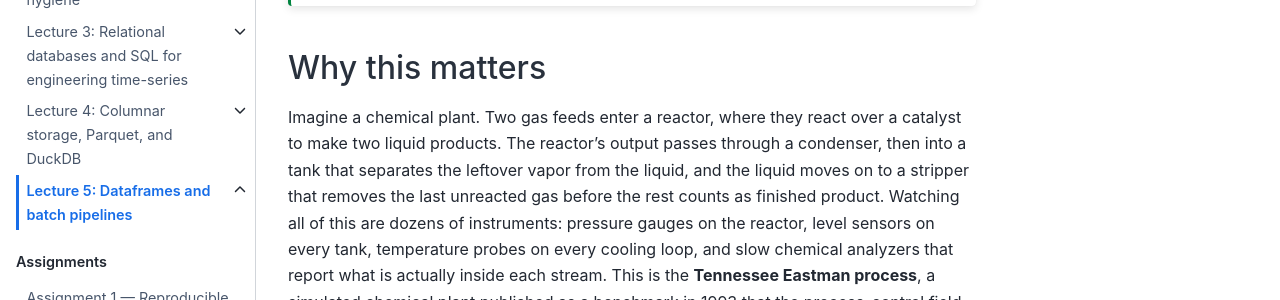
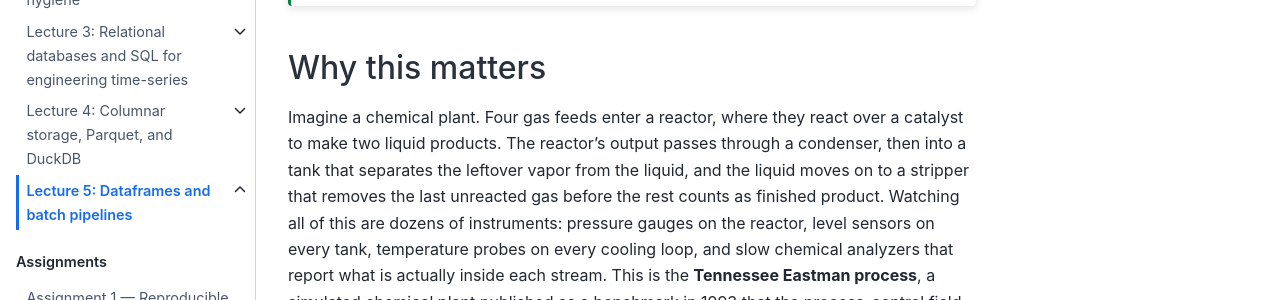
Before and after one commit to jkitchin/f26-06763, a Jupyter Book: the page built from lectures/l05/notes.md, in a window 1280 px wide and 900 px high. Shown: the part 452-752 px from the top of the window. Built offline with Jupyter Book 1.0.4 settings and Sphinx 7.4.7 and the Sphinx Book theme 1.1.4, drawn with Linux system fonts in a browser that asks for light colours; pages that are not in the unit, such as notebooks, are missing from menus; some of the changed text lies outside the part shown.

Commit message:
Fix Lecture 5's feed count for Tennessee Eastman
The process has four gas feed streams (A, D, E, and a mixed A/C stream),
not two. Two is the count of liquid products, which the sentence had
conflated with feeds.

Co-Authored-By: Claude Opus 4.8 <noreply@anthropic.com>

````diff
--- a/lectures/l05/notes.md
+++ b/lectures/l05/notes.md
@@ -13,10 +13,10 @@
 
 ## Why this matters
 
-Imagine a chemical plant. Two gas feeds enter a reactor, where they react over a catalyst to make two liquid products. The reactor's output passes through a condenser, then into a tank that separates the leftover vapor from the liquid, and the liquid moves on to a stripper that removes the last unreacted gas before the rest counts as finished product. Watching all of this are dozens of instruments: pressure gauges on the reactor, level sensors on every tank, temperature probes on every cooling loop, and slow chemical analyzers that report what is actually inside each stream. This is the **Tennessee Eastman process**, a simulated chemical plant published as a benchmark in 1993 that the process-control field has used ever since to test the kind of software this course teaches you to write.
+Imagine a chemical plant. Four gas feeds enter a reactor, where they react over a catalyst to make two liquid products. The reactor's output passes through a condenser, then into a tank that separates the leftover vapor from the liquid, and the liquid moves on to a stripper that removes the last unreacted gas before the rest counts as finished product. Watching all of this are dozens of instruments: pressure gauges on the reactor, level sensors on every tank, temperature probes on every cooling loop, and slow chemical analyzers that report what is actually inside each stream. This is the **Tennessee Eastman process**, a simulated chemical plant published as a benchmark in 1993 that the process-control field has used ever since to test the kind of software this course teaches you to write.
 
 ```{figure} figures/tep-screenshot.png
-:alt: Piping and instrumentation diagram of the Tennessee Eastman process, showing feed streams A, D, and E entering a reactor, a condenser, a compressor, a vapor-liquid separator, and a product stripper, with two sets of analyzers measuring stream composition
+:alt: Piping and instrumentation diagram of the Tennessee Eastman process, showing four feed streams entering a reactor, a condenser, a compressor, a vapor-liquid separator, and a product stripper, with two sets of analyzers measuring stream composition
 :width: 100%
 
 The Tennessee Eastman process, the plant this session's data comes from. Reactor, condenser, compressor, separator, and stripper, wired up with the pressure, level, temperature, and composition instruments that produce this session's 52 columns. Figure from [Lyu, Botcha, Kulkarni, Pagaria, Alves, Sunshine, and Kitchin (2026)](https://chemrxiv.org/doi/abs/10.26434/chemrxiv.10001628/v1).
````
Also changed, not shown: other parts of lectures/l05/notes.md (+2 -2 lines).
